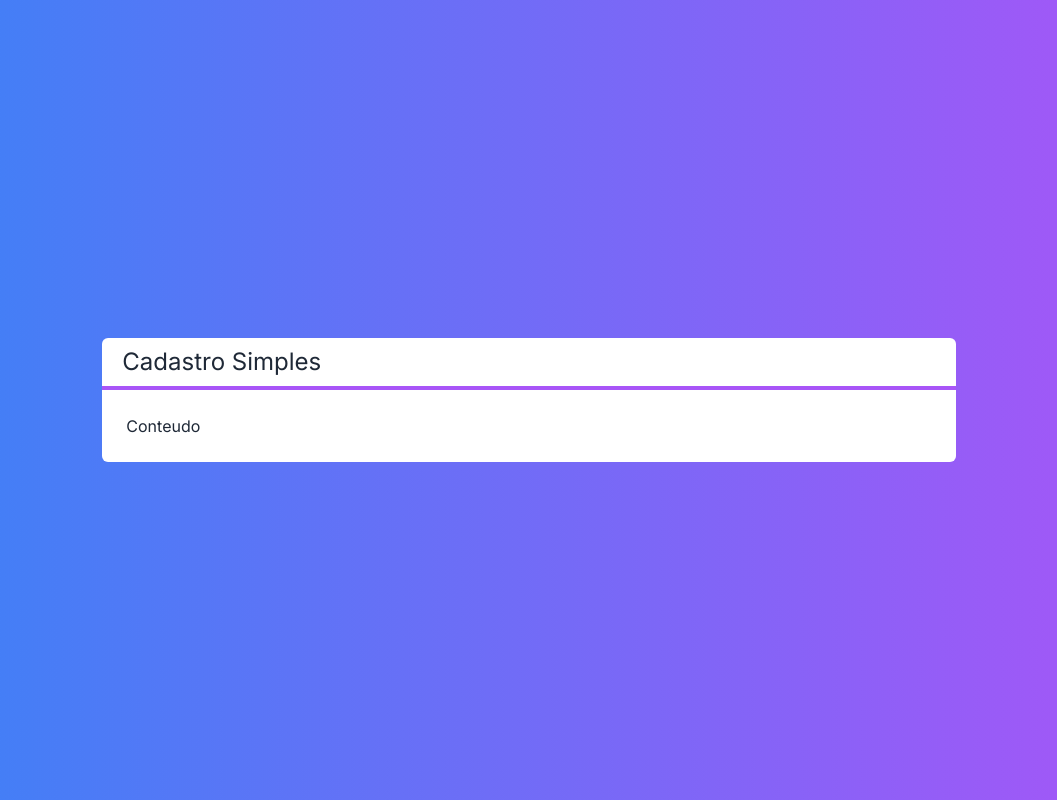
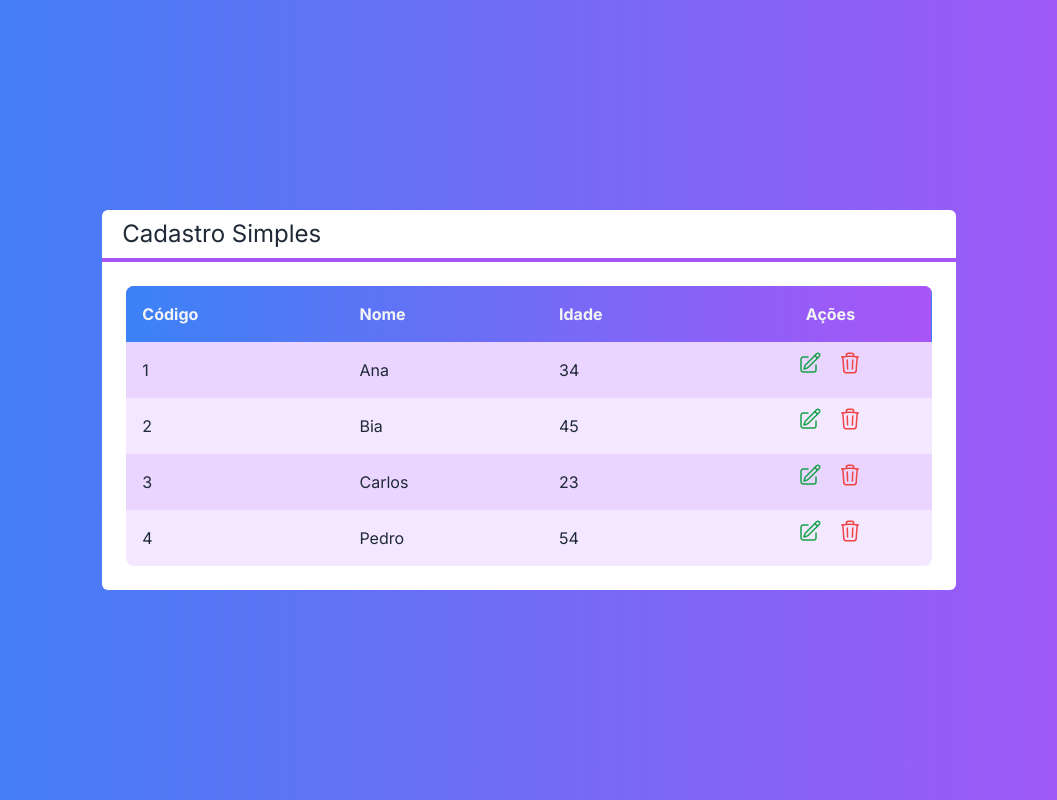
Before and after one commit to DevDaniloFerrari/next-crud, a Next.js app: page / in a window 1280 px wide. Shown: the whole page, without its empty margins (111-1168 px from the left). Built offline with nearby package versions, Linux system fonts and the light colour scheme.

Commit message:
criando componente tabela

```diff
--- a/app/page.tsx
+++ b/app/page.tsx
@@ -1,12 +1,36 @@
+"use client";
 import Layout from "@/components/Layout";
+import Tabela from "@/components/Tabela";
+import Cliente from "@/core/Cliente";
 
 export default function Home() {
+  const clientes = [
+    new Cliente("Ana", 34, "1"),
+    new Cliente("Bia", 45, "2"),
+    new Cliente("Carlos", 23, "3"),
+    new Cliente("Pedro", 54, "4"),
+  ];
+
+  function clienteSelecionado(cliente: Cliente) {
+    console.log(cliente.nome);
+  }
+
+  function clienteExcluido(cliente: Cliente) {
+    console.log(cliente.nome);
+  }
+
   return (
-    <div className={`flex justify-center items-center h-screen
+    <div
+      className={`flex justify-center items-center h-screen
     bg-gradient-to-r from-blue-500 to-purple-500
-    text-white`}>
+    text-white`}
+    >
       <Layout titulo="Cadastro Simples">
-        <span>Conteudo</span>
+        <Tabela
+          clientes={clientes}
+          clienteSelecionado={clienteSelecionado}
+          clienteExcluido={clienteExcluido}
+        ></Tabela>
       </Layout>
     </div>
   );
--- /dev/null
+++ b/components/Icones.tsx
@@ -0,0 +1,33 @@
+export const IconeEdicao = (
+  <svg
+    xmlns="http://www.w3.org/2000/svg"
+    fill="none"
+    viewBox="0 0 24 24"
+    strokeWidth={1.5}
+    stroke="currentColor"
+    className="w-6 h-6"
+  >
+    <path
+      strokeLinecap="round"
+      strokeLinejoin="round"
+      d="m16.862 4.487 1.687-1.688a1.875 1.875 0 1 1 2.652 2.652L10.582 16.07a4.5 4.5 0 0 1-1.897 1.13L6 18l.8-2.685a4.5 4.5 0 0 1 1.13-1.897l8.932-8.931Zm0 0L19.5 7.125M18 14v4.75A2.25 2.25 0 0 1 15.75 21H5.25A2.25 2.25 0 0 1 3 18.75V8.25A2.25 2.25 0 0 1 5.25 6H10"
+    />
+  </svg>
+);
+
+export const IconeExcluir = (
+  <svg
+    xmlns="http://www.w3.org/2000/svg"
+    fill="none"
+    viewBox="0 0 24 24"
+    strokeWidth={1.5}
+    stroke="currentColor"
+    className="w-6 h-6"
+  >
+    <path
+      strokeLinecap="round"
+      strokeLinejoin="round"
+      d="m14.74 9-.346 9m-4.788 0L9.26 9m9.968-3.21c.342.052.682.107 1.022.166m-1.022-.165L18.16 19.673a2.25 2.25 0 0 1-2.244 2.077H8.084a2.25 2.25 0 0 1-2.244-2.077L4.772 5.79m14.456 0a48.108 48.108 0 0 0-3.478-.397m-12 .562c.34-.059.68-.114 1.022-.165m0 0a48.11 48.11 0 0 1 3.478-.397m7.5 0v-.916c0-1.18-.91-2.164-2.09-2.201a51.964 51.964 0 0 0-3.32 0c-1.18.037-2.09 1.022-2.09 2.201v.916m7.5 0a48.667 48.667 0 0 0-7.5 0"
+    />
+  </svg>
+);
--- /dev/null
+++ b/components/Tabela.tsx
@@ -0,0 +1,82 @@
+'use client'
+import Cliente from "@/core/Cliente";
+import { IconeEdicao, IconeExcluir } from "./Icones";
+
+interface TabelaProps {
+  clientes: Cliente[];
+  clienteSelecionado?: (cliente: Cliente) => void;
+  clienteExcluido?: (cliente: Cliente) => void;
+}
+
+export default function Tabela(props: TabelaProps) {
+  const exibirAcoes = props.clienteSelecionado || props.clienteExcluido;
+  function renderizarCabecalho() {
+    return (
+      <tr>
+        <th className="text-left p-4">Código</th>
+        <th className="text-left p-4">Nome</th>
+        <th className="text-left p-4">Idade</th>
+        {exibirAcoes && <th className="p-4">Ações</th>}
+      </tr>
+    );
+  }
+
+  function renderizarDados() {
+    return props.clientes?.map((cliente, i) => {
+      return (
+        <tr
+          key={cliente.id}
+          className={`${i % 2 === 0 ? "bg-purple-200" : "bg-purple-100"}`}
+        >
+          <td className="text-left p-4">{cliente.id}</td>
+          <td className="text-left p-4">{cliente.nome}</td>
+          <td className="text-left p-4">{cliente.idade}</td>
+          {exibirAcoes && renderizarAcoes(cliente)}
+        </tr>
+      );
+    });
+  }
+
+  function renderizarAcoes(cliente: Cliente) {
+    return (
+      <td className="flex justify-center">
+        {props.clienteSelecionado && (
+          <button
+            onClick={() => props.clienteSelecionado?.(cliente)}
+            className={`
+            flex justify-center items-center
+            text-green-600 rounded-full p-2
+            hover:bg-purple-50`}
+          >
+            {IconeEdicao}
+          </button>
+        )}
+        {props.clienteExcluido && (
+          <button
+            onClick={() => props.clienteExcluido?.(cliente)}
+            className={`
+            flex justify-center items-center
+            text-red-500 rounded-full p-2
+            hover:bg-purple-50`}
+          >
+            {IconeExcluir}
+          </button>
+        )}
+      </td>
+    );
+  }
+
+  return (
+    <table className="w-full rounded-lg overflow-hidden">
+      <thead
+        className={`
+        text-gray-100
+        bg-gradient-to-r from bg-purple-500 to-purple-800
+      `}
+      >
+        {renderizarCabecalho()}
+      </thead>
+      <tbody>{renderizarDados()}</tbody>
+    </table>
+  );
+}
```
